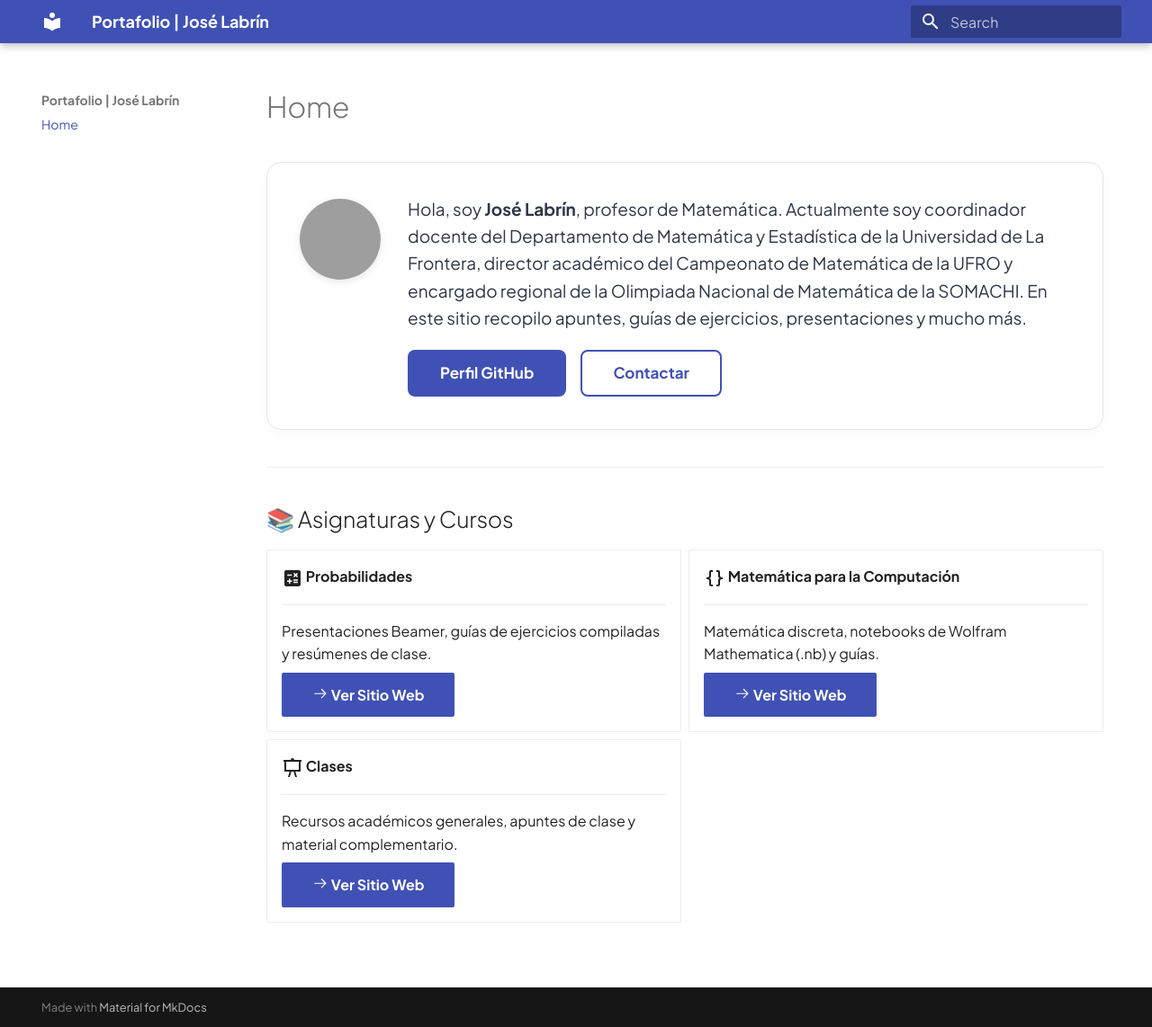
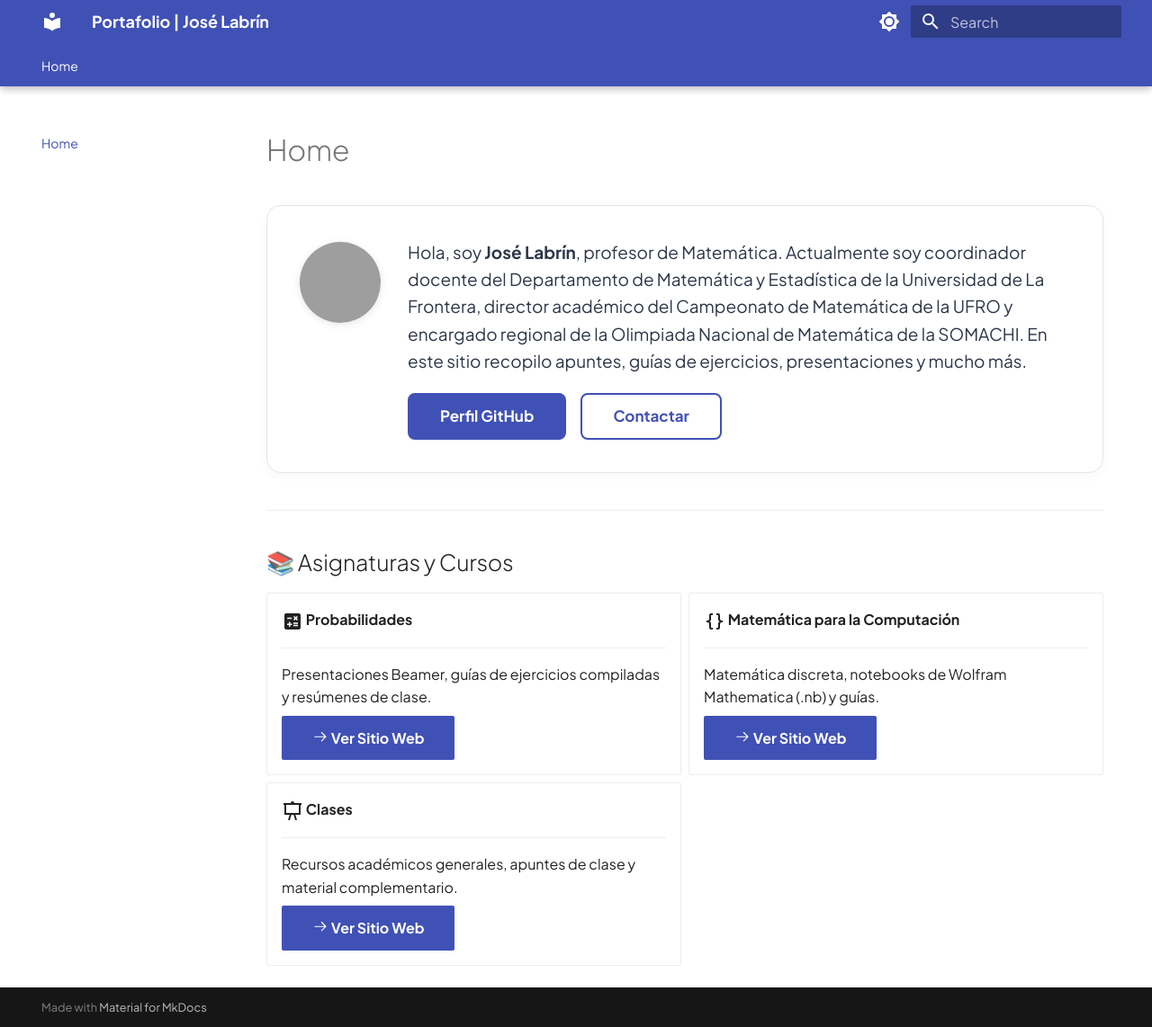
Before and after one commit to jlabrinp/jlabrinp.github.io, an MkDocs documentation site: the page built from docs/index.md, in a window 1280 px wide and 1142 px high. Shown: the whole window at 90% size. Built offline with MkDocs 1.6.1 and Material for MkDocs 9.7.7, drawn with Linux system fonts in a browser that asks for light colours; grey boxes are pictures that could not be loaded.

Commit message:
Update mkdocs.yml for theme and features

```diff
--- a/mkdocs.yml
+++ b/mkdocs.yml
@@ -5,9 +5,32 @@ theme:
   name: material
   font:
     text: Plus Jakarta Sans
+    code: JetBrains Mono
+  palette:
+    # Modo Claro (Estilo Kimi Light)
+    - media: "(prefers-color-scheme: light)"
+      scheme: default
+      primary: custom
+      accent: custom
+      toggle:
+        icon: material/brightness-7
+        name: Cambiar a modo oscuro
+
+    # Modo Oscuro (Estilo Kimi Dark)
+    - media: "(prefers-color-scheme: dark)"
+      scheme: slate
+      primary: custom
+      accent: custom
+      toggle:
+        icon: material/brightness-4
+        name: Cambiar a modo claro
+
   features:
-    - navigation.sections
-    - navigation.instant
+    - navigation.instant      # Transición suave sin recargar la página completa
+    - navigation.tabs         # Pestañas de navegación superiores estilo app
+    - navigation.tabs.sticky  # Pestañas fijas al hacer scroll
+    - content.code.copy       # Botón interactivo para copiar código
+    - content.action.edit     # Enlace rápido para editar la página
 
 extra_css:
   - stylesheets/custom.css
@@ -15,7 +38,9 @@ extra_css:
 markdown_extensions:
   - attr_list
   - md_in_html
+  - pymdownx.superfences
+  - pymdownx.tabbed:          # Permite pestañas interactivas dentro del contenido
+      alternate_style: true
   - pymdownx.emoji:
       emoji_index: !!python/name:material.extensions.emoji.twemoji
       emoji_generator: !!python/name:material.extensions.emoji.to_svg
-  - pymdownx.superfences
```
